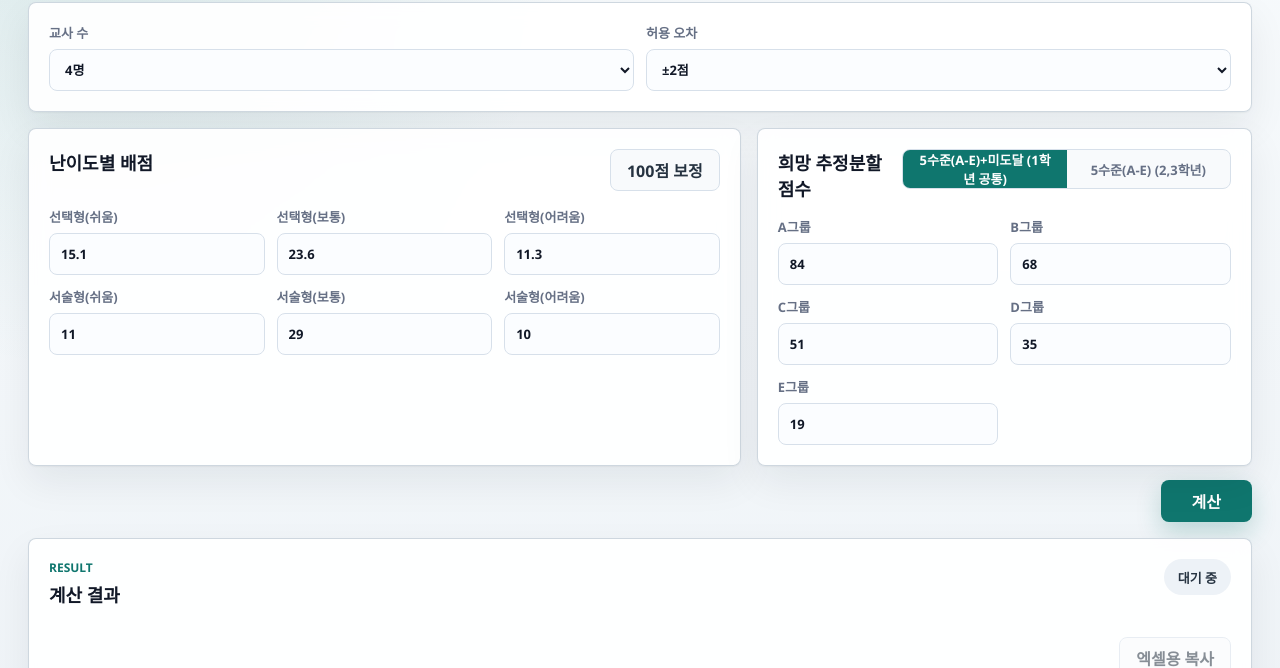
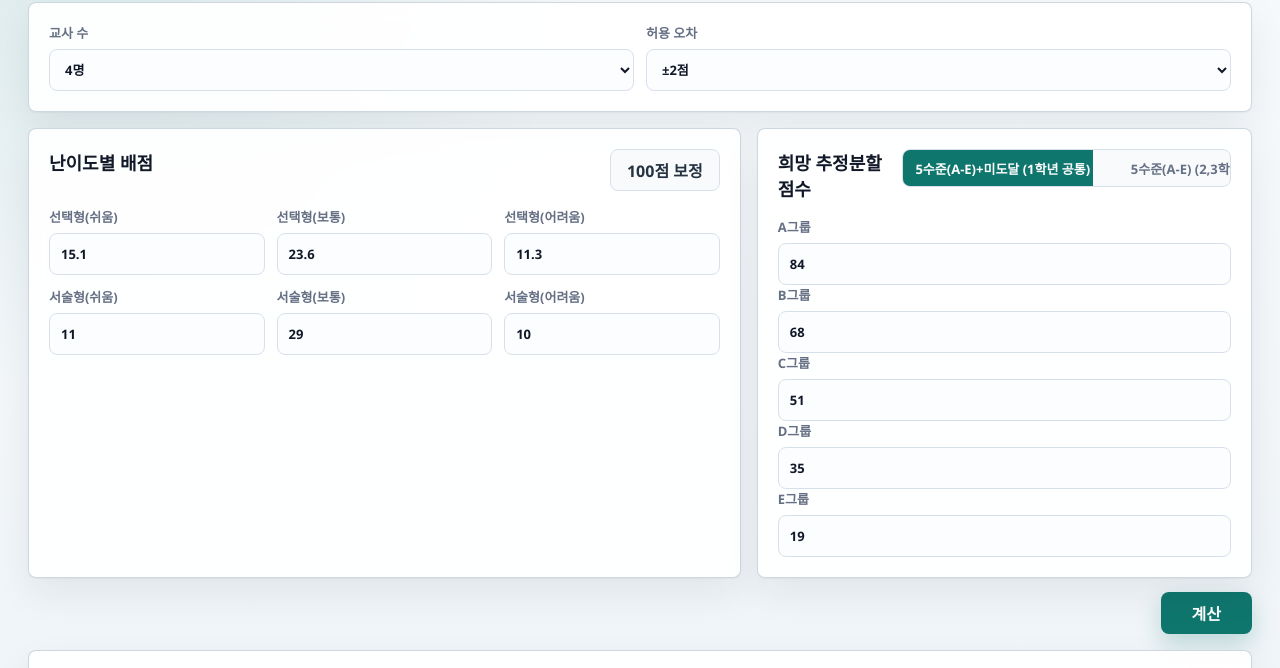
Before and after one commit to mathtjungsw/estimated-cut-score-tool, a plain HTML site: page index.html in a window 1280 px wide. Shown: the part 106-774 px from the top of the page. Drawn offline with Linux system fonts and the light colour scheme.

Commit message:
Widen mode tabs for grade labels

```diff
--- a/styles.css
+++ b/styles.css
@@ -118,7 +118,7 @@ h2 {
 
 .segmented-control {
   display: inline-grid;
-  grid-template-columns: repeat(2, minmax(92px, 1fr));
+  grid-template-columns: repeat(2, minmax(190px, 1fr));
   overflow: hidden;
   border: 1px solid var(--line);
   border-radius: 8px;
@@ -134,6 +134,7 @@ h2 {
   font-size: 13px;
   font-weight: 900;
   padding: 0 12px;
+  white-space: nowrap;
 }
 
 .segment-button.active {
@@ -155,7 +156,7 @@ h2 {
 }
 
 .field-grid,
-.target-grid,
+target-grid,
 .compact-table {
   display: grid;
   gap: 12px;
```
